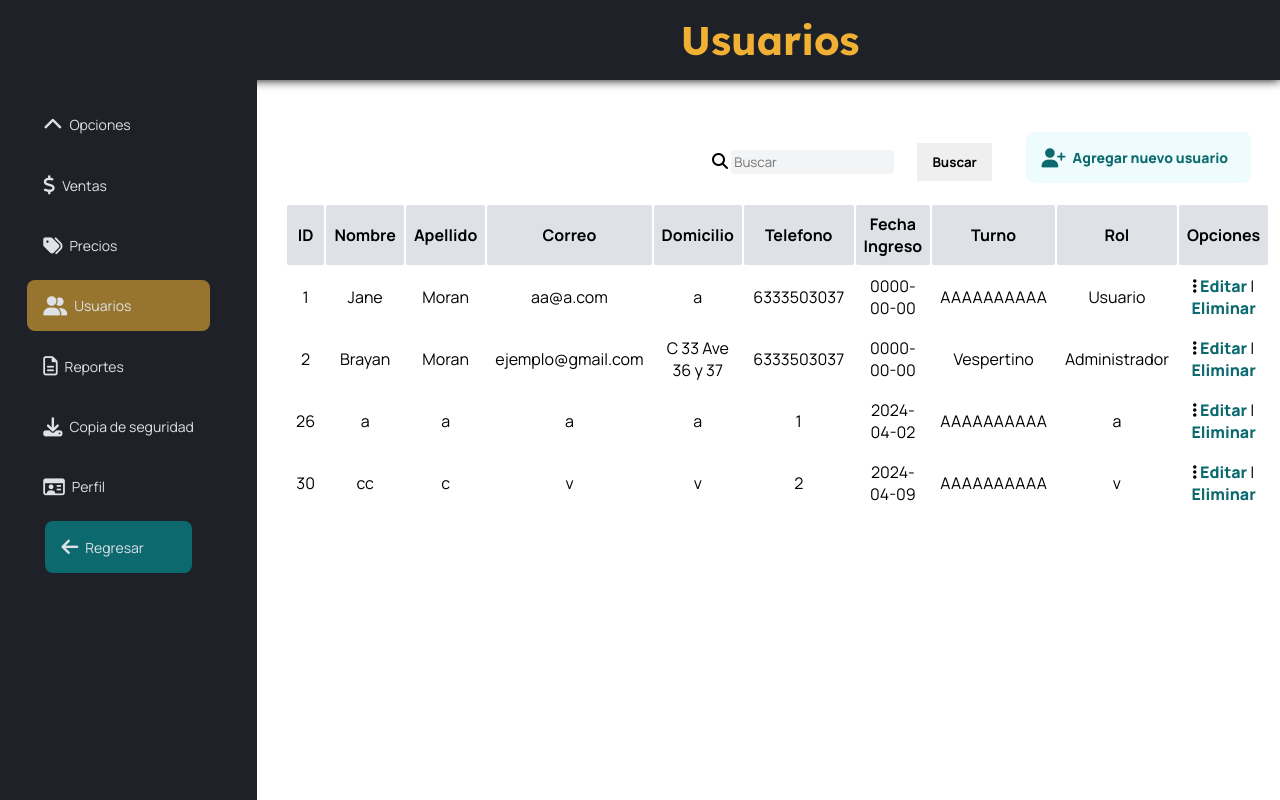
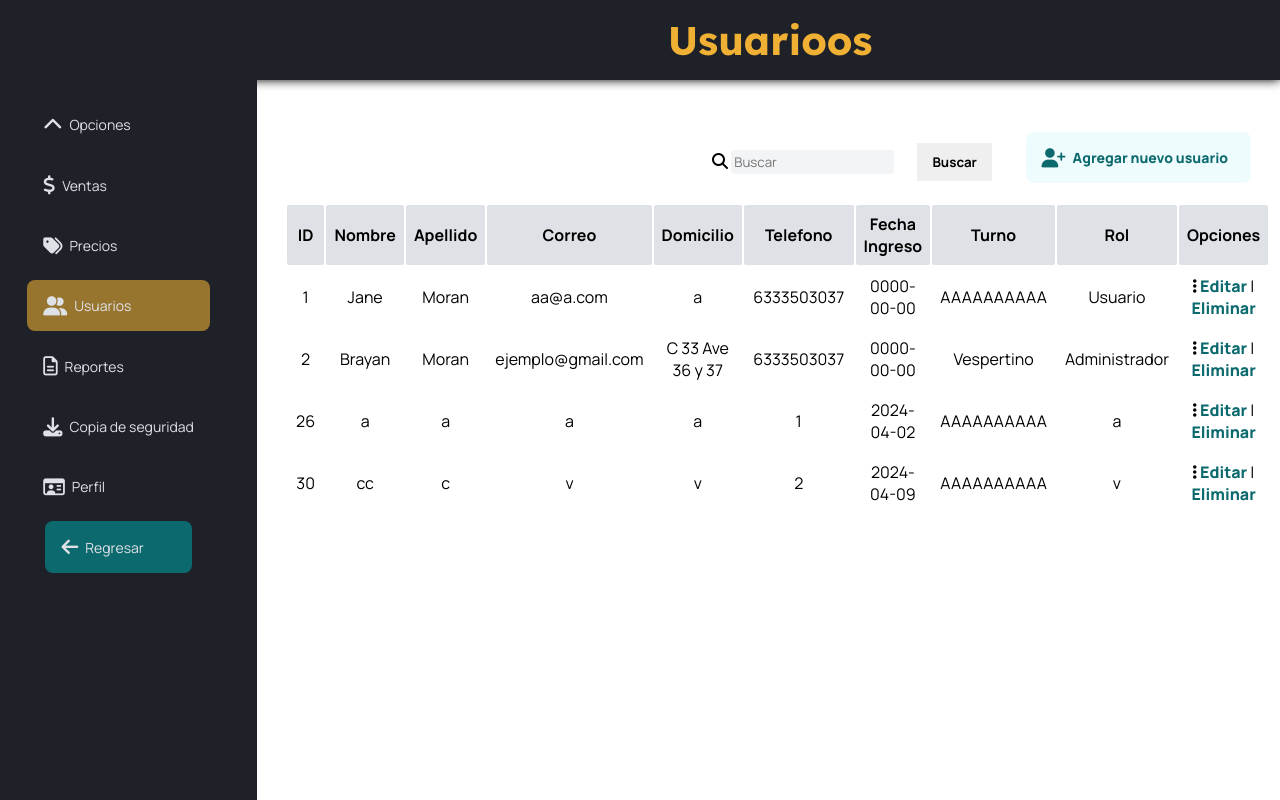
Before and after one commit to Murderd0ll/Wall-Ve-, a PHP site: page /Admin_Usuarios.php in a window 1280 px wide; the page is wider, and only the part inside the window is pictured. Run offline with PHP 8.4, Linux system fonts and the light colour scheme; a user stored in the database is signed in; data comes from the database, SQL or seed files in the repository.

Commit message:
**usuariooos

```diff
--- a/Wall-VE-main/Admin_Usuarios.php
+++ b/Wall-VE-main/Admin_Usuarios.php
@@ -29,7 +29,7 @@ if(empty($_SESSION['user'])){
 <body>
     <header>
         <ul class="navig">
-            <li><a>Usuarios</a></li>
+            <li><a>Usuarioos</a></li>
         </ul>
     </header>
 
```
